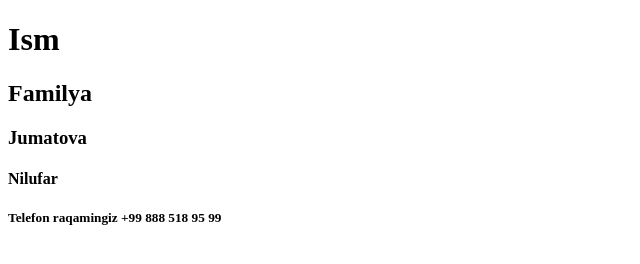
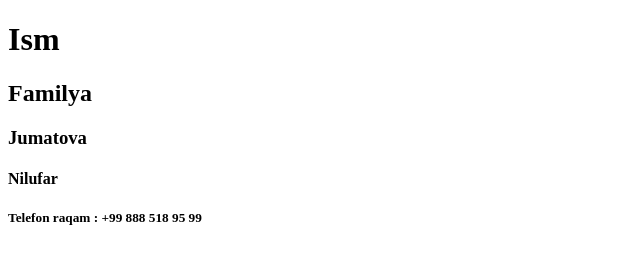
Before and after one commit to Nilufar0810/html, a plain HTML site: page kontakt.html in a window 1280 px wide. Shown: the full height of the page, 0-640 px from the left. Drawn offline with Linux system fonts and the light colour scheme.

Commit message:
kontakt fayliga o'zgarish qo'shildi

```diff
--- a/kontakt.html
+++ b/kontakt.html
@@ -10,7 +10,8 @@
     <h2>Familya</h2>
     <h3>Jumatova</h3>
     <h4>Nilufar</h4>
-    <h5>Telefon raqamingiz +99 888 518 95 99</h5>
+    <h5>Telefon raqam : +99 888 518 95 99</h5>
+
 
 </body>
 </html>
```
